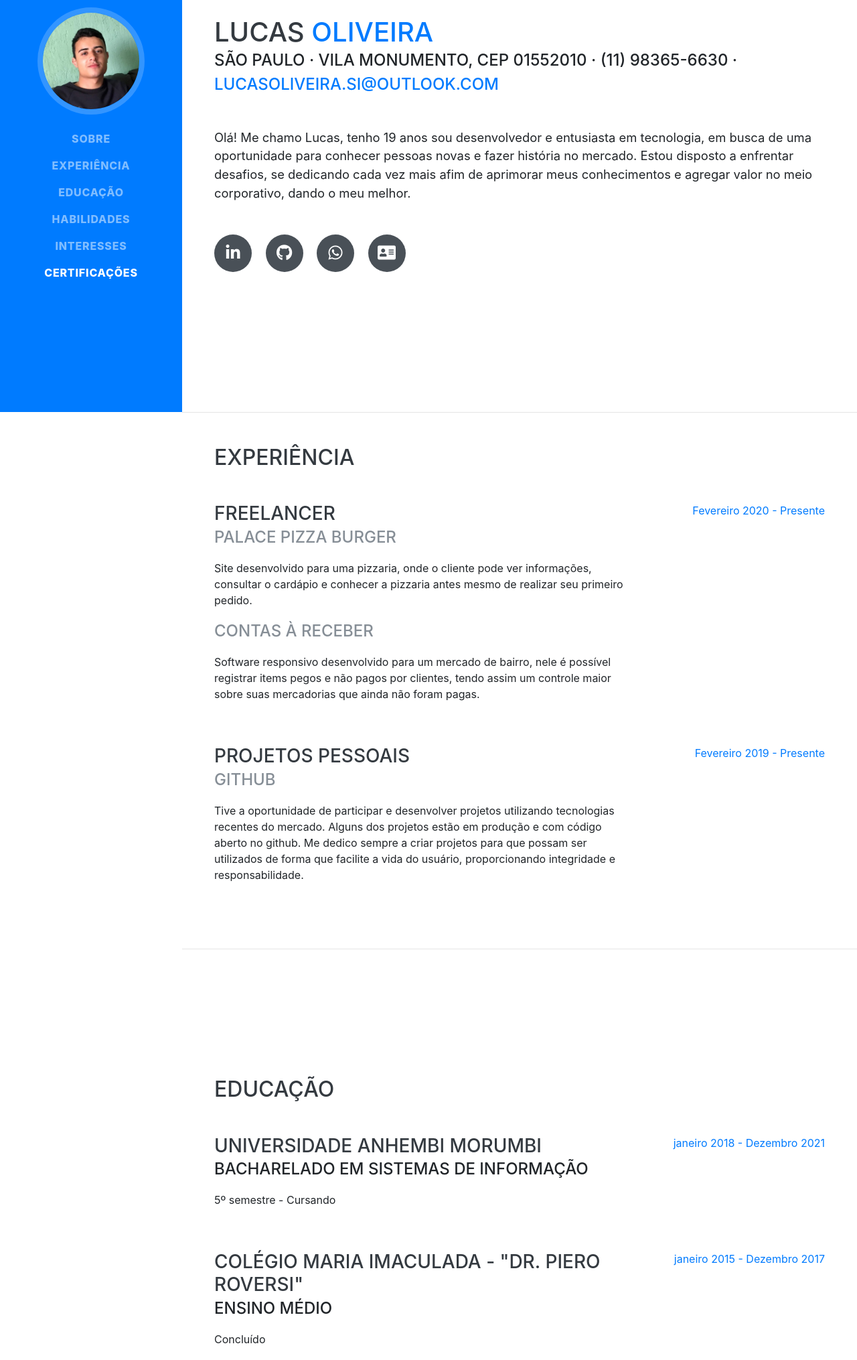
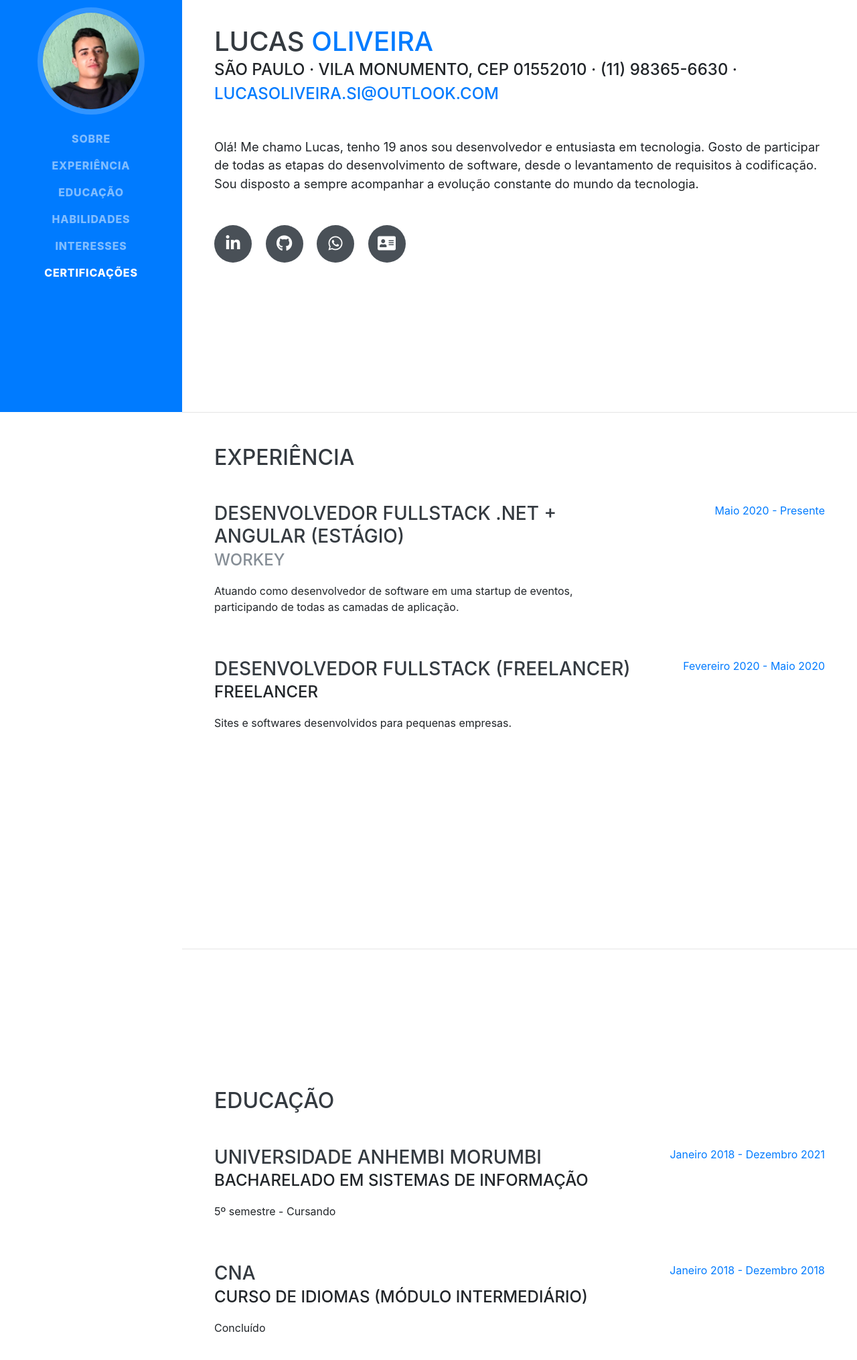
Before and after one commit to DevLucasOliveira/devlucasoliveira, a website with bundled scripts: page portifolio/LucasOliveira/index.html in a window 1280 px wide. Shown: the part 185-2215 px from the top of the page at 67% size. Built offline with nearby package versions, Linux system fonts and the light colour scheme; a web font is replaced by a local one.

Commit message:
Refatorando site

```diff
--- a/portifolio/LucasOliveira/css/style.css
+++ b/portifolio/LucasOliveira/css/style.css
@@ -1,4 +1,4 @@
- */body{
+ body{
      font-family:Muli,-apple-system,BlinkMacSystemFont, 'Segoe UI',Roboto,'Helvetica Neue',Arial,sans-serif,'Apple Color Emoji','Segoe UI Emoji','Segoe UI Symbol','Noto Color Emoji';
      padding-top:54px;
      color:#868e96;
--- a/portifolio/LucasOliveira/index.html
+++ b/portifolio/LucasOliveira/index.html
@@ -64,12 +64,10 @@
                 <div class="subheading mb-5">São Paulo · Vila Monumento, CEP 01552010 · (11) 98365-6630 ·
                     <a href="mailto:lucasoliveira.si@outlook.com">lucasoliveira.si@outlook.com</a>
                 </div>
-                <p class="lead mb-5">Olá! Me chamo Lucas, tenho 19 anos sou desenvolvedor e entusiasta em tecnologia, em
-                    busca de uma oportunidade para conhecer pessoas novas e fazer história no mercado. Estou disposto a
-                    enfrentar desafios, se dedicando cada vez mais afim de aprimorar meus conhecimentos e agregar valor
-                    no meio corporativo, dando o meu
-                    melhor.
-
+                <p class="lead mb-5">Olá! Me chamo Lucas, tenho 19 anos sou desenvolvedor e entusiasta em tecnologia.
+                    Gosto de participar de todas as etapas do desenvolvimento de software, desde o levantamento de
+                    requisitos
+                    à codificação. Sou disposto a sempre acompanhar a evolução constante do mundo da tecnologia.
                 </p>
                 <div class="social-icons">
                     <a href="https://www.linkedin.com/in/lucas-oliveira-91a27716a/">
@@ -96,40 +94,30 @@
 
                 <div class="resume-item d-flex flex-column flex-md-row justify-content-between mb-5">
                     <div class="resume-content">
-                        <h3 class="mb-0">Freelancer</h3>
-                        <a class="nounderline" href="https://palacepizzaburger.com/">
-                            <div class="subheading mb-3">Palace Pizza Burger</div>
+                        <h3 class="mb-0">Desenvolvedor Fullstack .NET + Angular (Estágio)</h3>
+                        <a class="nounderline" href="http://www.workey.com.br/">
+                            <div class="subheading mb-3">Workey</div>
                         </a>
-                        <p>Site desenvolvido para uma pizzaria, onde o cliente pode ver informações, consultar o
-                            cardápio
-                            e conhecer a pizzaria antes mesmo de realizar seu primeiro pedido.</p>
-                        <a  class="nounderline" href="https://www-contasareceber-com.d15j9ewhxlqaa0.amplifyapp.com/login">
-                            <div class="subheading mb-3">Contas à receber</div>
-                        </a>
-                        <p>Software responsivo desenvolvido para um mercado de bairro, nele é possível registrar items
-                            pegos e não pagos por clientes, tendo assim um controle maior sobre suas mercadorias que
-                            ainda não foram pagas.
+                        <p>Atuando como desenvolvedor de software em uma startup de eventos, participando de todas as
+                            camadas de
+                            aplicação.
                         </p>
                     </div>
                     <div class="resume-date text-md-right">
-                        <span class="text-primary">Fevereiro 2020 - Presente</span>
+                        <span class="text-primary">Maio 2020 - Presente</span>
                     </div>
                 </div>
 
-                <div class="resume-item d-flex flex-column flex-md-row justify-content-between">
+                <div class="resume-item d-flex flex-column flex-md-row justify-content-between mb-5">
                     <div class="resume-content">
-                        <h3 class="mb-0">Projetos pessoais</h3>
-                        <a class="nounderline" href="https://github.com/DevLucasOliveira">
-                            <div class="subheading mb-3">GitHub</div>
+                        <h3 class="mb-0">Desenvolvedor Fullstack (Freelancer)</h3>
+                        <a class="nounderline">
+                            <div class="subheading mb-3">Freelancer</div>
                         </a>
-                        <p>Tive a oportunidade de participar e desenvolver projetos utilizando tecnologias recentes do
-                            mercado. Alguns dos projetos estão em produção e com código aberto no github. Me dedico
-                            sempre a criar projetos para que possam ser utilizados de forma que facilite a vida
-                            do usuário, proporcionando integridade e responsabilidade.
-                        </p>
+                        <p>Sites e softwares desenvolvidos para pequenas empresas.</p>
                     </div>
                     <div class="resume-date text-md-right">
-                        <span class="text-primary">Fevereiro 2019 - Presente</span>
+                        <span class="text-primary">Fevereiro 2020 - Maio 2020</span>
                     </div>
                 </div>
 
@@ -149,17 +137,17 @@
                         <p>5º semestre - Cursando</p>
                     </div>
                     <div class="resume-date text-md-right">
-                        <span class="text-primary">janeiro 2018 - Dezembro 2021</span>
+                        <span class="text-primary">Janeiro 2018 - Dezembro 2021</span>
                     </div>
                 </div>
                 <div class="resume-item d-flex flex-column flex-md-row justify-content-between">
                     <div class="resume-content">
-                        <h3 class="mb-0">Colégio Maria Imaculada - "Dr. Piero Roversi"</h3>
-                        <div class="subheading mb-3">Ensino Médio</div>
+                        <h3 class="mb-0">CNA</h3>
+                        <div class="subheading mb-3">Curso de Idiomas (módulo intermediário)</div>
                         <p>Concluído</p>
                     </div>
                     <div class="resume-date text-md-right">
-                        <span class="text-primary">janeiro 2015 - Dezembro 2017</span>
+                        <span class="text-primary">Janeiro 2018 - Dezembro 2018</span>
                     </div>
                 </div>
             </div>
@@ -227,7 +215,7 @@
                 <p class="mb-0">Quando estou em casa nos finais de semana, dedico meu tempo aos meus familiares e à
                     minha querida namorada. Sou um aspirante a chef e passo grande parte do meu tempo livre explorando
                     os mais recentes avanços tecnológicos no mundo do desenvolvimento
-                    back-end e front-end.
+                    backend e frontend.
                 </p>
             </div>
         </section>
@@ -239,24 +227,31 @@
                 <h2 class="mb-5">Certificações</h2>
                 <ul class="fa-ul mb-0">
                     <li>
-                        <i class="fa-li fa fa-trophy text-warning"></i> Curso em video - Java</li>
+                        <i class="fa-li fa fa-trophy text-warning"></i> Backend Developer .NET (balta.io)</li>
                     <li>
-                        <i class="fa-li fa fa-trophy text-warning"></i> Curso em video - Programação Orientada a Objetos
+                        <i class="fa-li fas fa-award text-warning"></i> Introdução ao C# e Imersão ao .NET Framework
+                        (balta.io)</li>
+                    <li>
+                        <i class="fa-li fas fa-award text-warning"></i> Modelando Domínios Ricos (balta.io)</li>
+                    <li>
+                        <i class="fa-li fas fa-award text-warning"></i> Refatorando para testes de unidade (balta.io)
                     </li>
                     <li>
-                        <i class="fa-li fa fa-trophy text-warning"></i> Curso em video - Banco de dados Mysql</li>
+                        <i class="fa-li fas fa-award text-warning"></i> Criando APIs Data Driven com ASP.NET Core 3 e EF Core 3 (balta.io)
+                    </li>
                     <li>
-                        <i class="fa-li fa fa-trophy text-warning"></i> RbTech - HTML E CSS</li>
+                        <i class="fa-li fas fa-award text-warning"></i> Começando com o Angular (balta.io)</li>
                     <li>
-                        <i class="fa-li fa fa-trophy text-warning"></i> RbTech- Git</li>
+                        <i class="fa-li fas fa-award text-warning"></i> Java (cursoemvideo)</li>
                     <li>
-                        <i class="fa-li fa fa-trophy text-warning"></i> Balta.io - Angular</li>
+                        <i class="fa-li fas fa-award text-warning"></i> Programação Orientada a Objetos (cursoemvideo)
+                    </li>
                     <li>
-                        <i class="fa-li fa fa-trophy text-warning"></i> Balta.io - Backend Developer(C#/.NET)</li>
+                        <i class="fa-li fas fa-award text-warning"></i> Banco de dados Mysql (cursoemvideo) </li>
                 </ul>
             </div>
         </section>
-
+        <i class="fas fa-award"></i>
     </div>
 
     <script src="vendor/jquery/jquery.min.js"></script>
```
